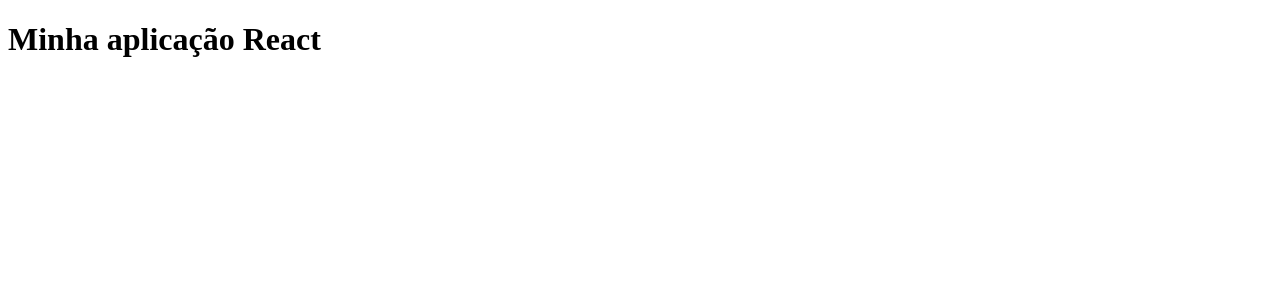
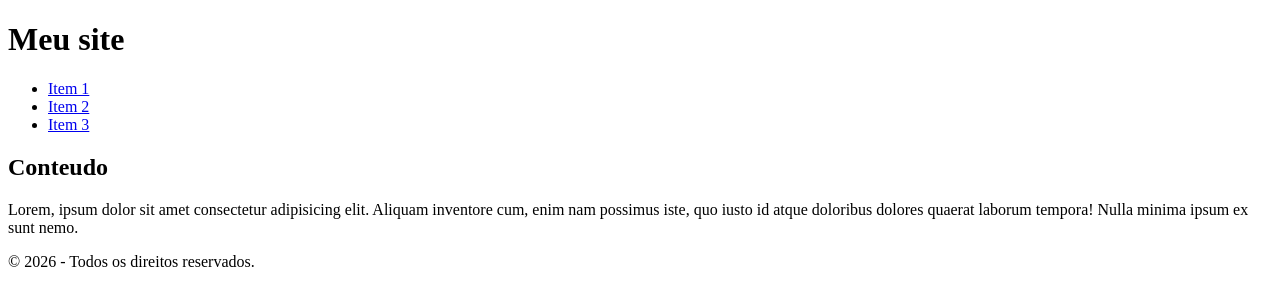
Before and after one commit to 1TDSPF-26/front-2sem-aula-10, a React (Vite) app in the folder my-app/: page / in a window 1280 px wide. Shown: the top 306 px of the page. Built offline with nearby package versions, Linux system fonts and the light colour scheme.

Commit message:
feat: Componentes funcionais e integrados no app.

```diff
--- a/my-app/index.html
+++ b/my-app/index.html
@@ -2,9 +2,8 @@
 <html lang="pt-br">
   <head>
     <meta charset="UTF-8" />
-    <link rel="icon" type="image/svg+xml" href="/favicon.svg" />
     <meta name="viewport" content="width=device-width, initial-scale=1.0" />
-    <title>Minha aplicação React</title>
+    <title>Meu-Boiler-Plate</title>
   </head>
   <body>
     <div id="root"></div>
--- a/my-app/src/App.tsx
+++ b/my-app/src/App.tsx
@@ -1,12 +1,13 @@
-import { useState } from 'react'
-import heroImg from './assets/hero.png'
-import reactLogo from './assets/react.svg'
-import viteLogo from './assets/vite.svg'
+import Cabecalho from './components/Cabecalho/Cabecalho'
+import Conteudo from './components/Conteudo/Conteudo'
+import Rodape from './components/Rodape/Rodape'
 
 export default function App() {
   return (
-    <main>
-      <h1>Minha aplicação React</h1>
-    </main>
+    <div>
+      <Cabecalho />
+      <Conteudo />
+      <Rodape />
+    </div>
   )
 }
--- /dev/null
+++ b/my-app/src/components/Cabecalho/Cabecalho.tsx
@@ -0,0 +1,14 @@
+export default function Cabecalho() {
+  return (
+    <header>
+      <h1>Meu site</h1>
+      <nav>
+        <ul>
+          <li><a href="#">Item 1</a></li>
+          <li><a href="#">Item 2</a></li>
+          <li><a href="#">Item 3</a></li>
+        </ul>
+      </nav>
+    </header>
+  );
+}
--- /dev/null
+++ b/my-app/src/components/Conteudo/Conteudo.tsx
@@ -0,0 +1,10 @@
+export default function Conteudo() {
+  return (
+    <main>
+      <section>
+        <h2>Conteudo</h2>
+        <p>Lorem, ipsum dolor sit amet consectetur adipisicing elit. Aliquam inventore cum, enim nam possimus iste, quo iusto id atque doloribus dolores quaerat laborum tempora! Nulla minima ipsum ex sunt nemo.</p>
+      </section>
+    </main>
+  )
+}
--- /dev/null
+++ b/my-app/src/components/Rodape/Rodape.tsx
@@ -0,0 +1,7 @@
+export default function Rodape() {
+  return (
+    <footer>
+      <p>&copy; 2026 - Todos os direitos reservados.</p>
+    </footer>
+  );
+}
```
Also changed, not shown: 1 other file (tests, documents, lock files or other folders).
